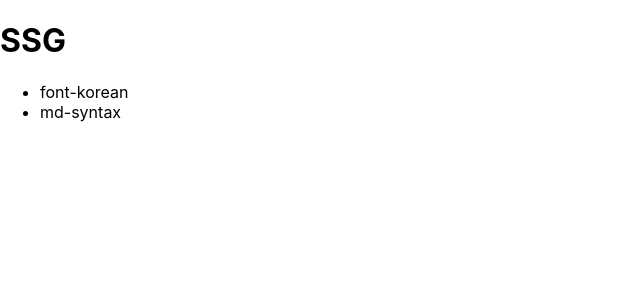
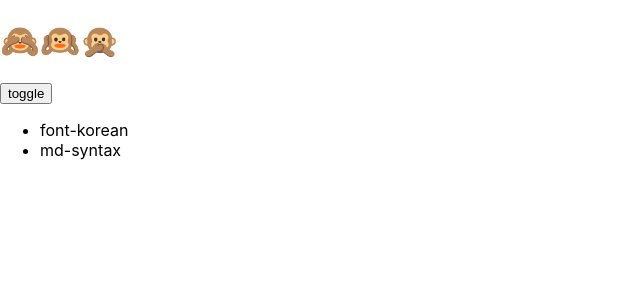
Before and after one commit to 7ylee/blog, a Next.js app: page / in a window 1280 px wide. Shown: the top 300 px of the page, without its empty margins (0-640 px from the left). Built offline with nearby package versions, Linux system fonts and the light colour scheme.

Commit message:
darkmode

```diff
--- /dev/null
+++ b/hooks/useDarkmode.js
@@ -0,0 +1,52 @@
+import { useState, useEffect, useDebugValue } from 'react';
+import { useCookies } from 'react-cookie';
+import { dark, light } from '../styled/Themes';
+
+const COOKIE_KEY = 'theme';
+
+export default () => {
+    const [theme, setTheme] = useState(light); // light by default
+    const [cookie, setCookie] = useCookies([COOKIE_KEY]);
+
+    const userTheme = () => {
+        // if theres cookie
+        if (cookie.theme) return cookie.theme === 'light' ? light : dark;
+
+        // browser theme config
+
+        // OS theme config
+
+        // default
+        return light;
+    };
+
+    const toggleTheme = () => {
+        let cookieValue;
+
+        if (cookie.theme === undefined) {
+            // 시스템 따라 설정됬을시 디폴트가 light 가 아닐수 있음
+            cookieValue = userTheme() === dark ? 'light' : 'dark';
+            setTheme(userTheme() === dark ? light : dark);
+        } else if (cookie.theme === 'light') {
+            cookieValue = 'dark';
+            setTheme(dark);
+        } else {
+            cookieValue = 'light';
+            setTheme(light);
+        }
+
+        setCookie('theme', cookieValue, {
+            path: '/',
+            maxAge: 3600, // Expires after 1hr
+            sameSite: true
+        });
+    };
+
+    useEffect(() => {
+        setTheme(userTheme());
+    }, []);
+
+    useDebugValue(theme);
+
+    return { theme, toggleTheme };
+};
--- a/package.json
+++ b/package.json
@@ -9,12 +9,15 @@
     "export": "next export"
   },
   "dependencies": {
+    "cookie": "^0.4.1",
     "github-markdown-css": "^4.0.0",
     "gray-matter": "^4.0.2",
     "marked": "^1.2.5",
     "next": "10.0.1",
     "react": "17.0.1",
-    "react-dom": "17.0.1"
+    "react-cookie": "^4.0.3",
+    "react-dom": "17.0.1",
+    "styled-components": "^5.2.1"
   },
   "devDependencies": {
     "babel-eslint": "^10.0.2",
--- a/pages/_app.js
+++ b/pages/_app.js
@@ -1,8 +1,25 @@
-import '../styles/globals.css';
+import React from 'react';
+import { ThemeProvider } from 'styled-components';
+import CommonStyles from '../styled/CommonStyles';
+import useDarkmode from '../hooks/useDarkmode';
+
 import '../node_modules/github-markdown-css/github-markdown.css';
 
 function MyApp({ Component, pageProps }) {
-    return <Component {...pageProps} />;
+    const { theme, toggleTheme } = useDarkmode();
+
+    return (
+        <ThemeProvider theme={theme}>
+            <CommonStyles />
+            <header>
+                <h1>🙈🙉🙊</h1>
+                <button type="button" onClick={toggleTheme}>
+                    toggle
+                </button>
+            </header>
+            <Component {...pageProps} />
+        </ThemeProvider>
+    );
 }
 
 export default MyApp;
--- a/pages/index.js
+++ b/pages/index.js
@@ -3,8 +3,6 @@ import Link from 'next/link';
 import fs from 'fs';
 
 const Home = ({ slugs }) => (
-    <div>
-        <h1>SSG</h1>
     <ul>
         {slugs.map(slug => {
             return (
@@ -14,7 +12,6 @@ const Home = ({ slugs }) => (
             );
         })}
     </ul>
-    </div>
 );
 
 export const getStaticProps = async () => {
--- a/styles/globals.css
+++ b/styled/CommonStyles.js
@@ -1,3 +1,6 @@
+import { createGlobalStyle } from 'styled-components';
+
+const CommonStyles = createGlobalStyle`
 html,
 body {
   padding: 0;
@@ -14,3 +17,12 @@ a {
 * {
   box-sizing: border-box;
 }
+
+
+body  {
+  background: ${props => props.theme.bg};
+  color: ${props => props.theme.txt};
+}
+`;
+
+export default CommonStyles;
--- /dev/null
+++ b/styled/Themes.js
@@ -0,0 +1,9 @@
+export const dark = {
+    bg: 'black',
+    txt: 'white'
+};
+
+export const light = {
+    bg: 'white',
+    txt: 'black'
+};
```
Also changed, not shown: 2 other files (tests, documents, lock files or other folders). Lines whose indentation alone changed are shown as unchanged.
